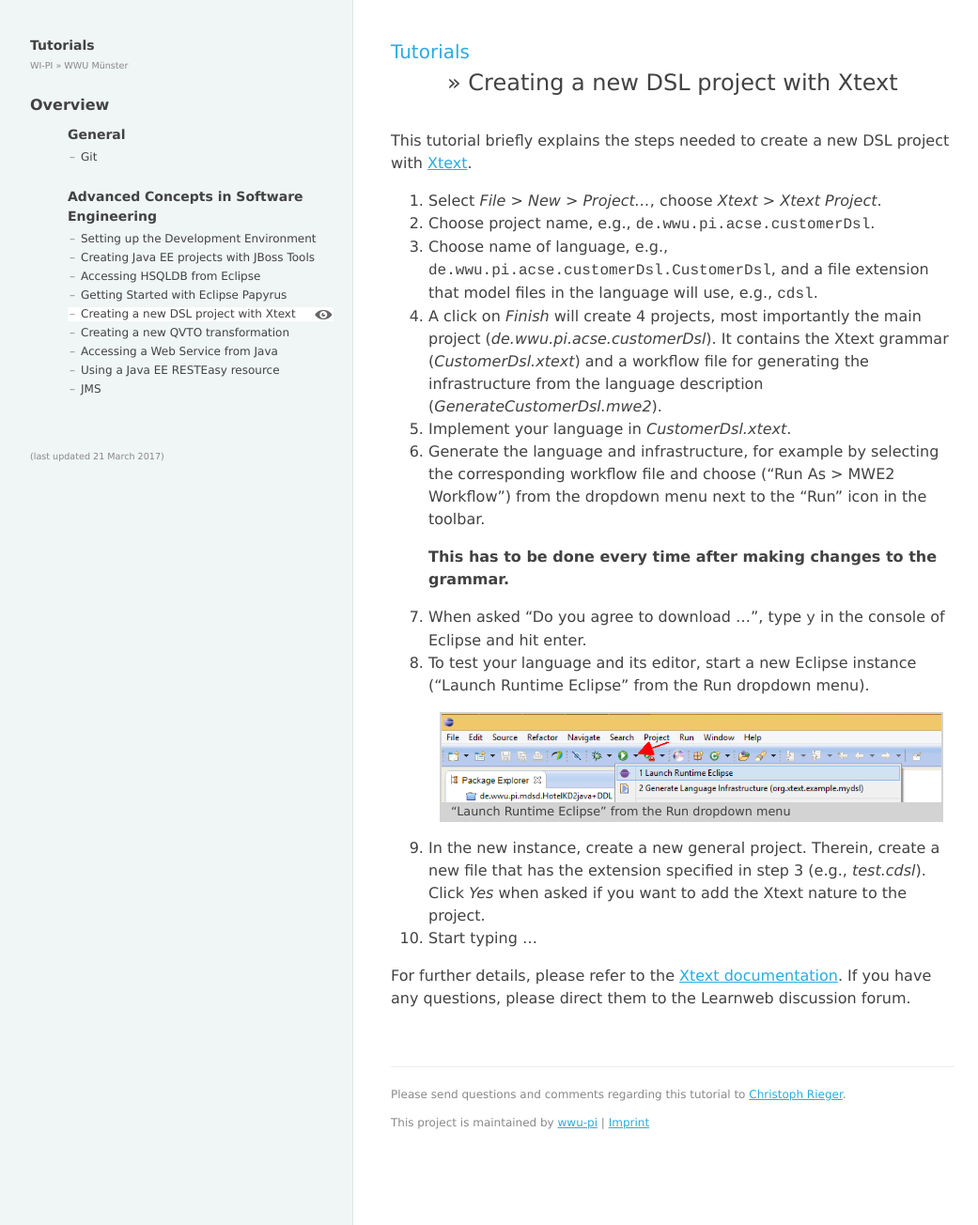
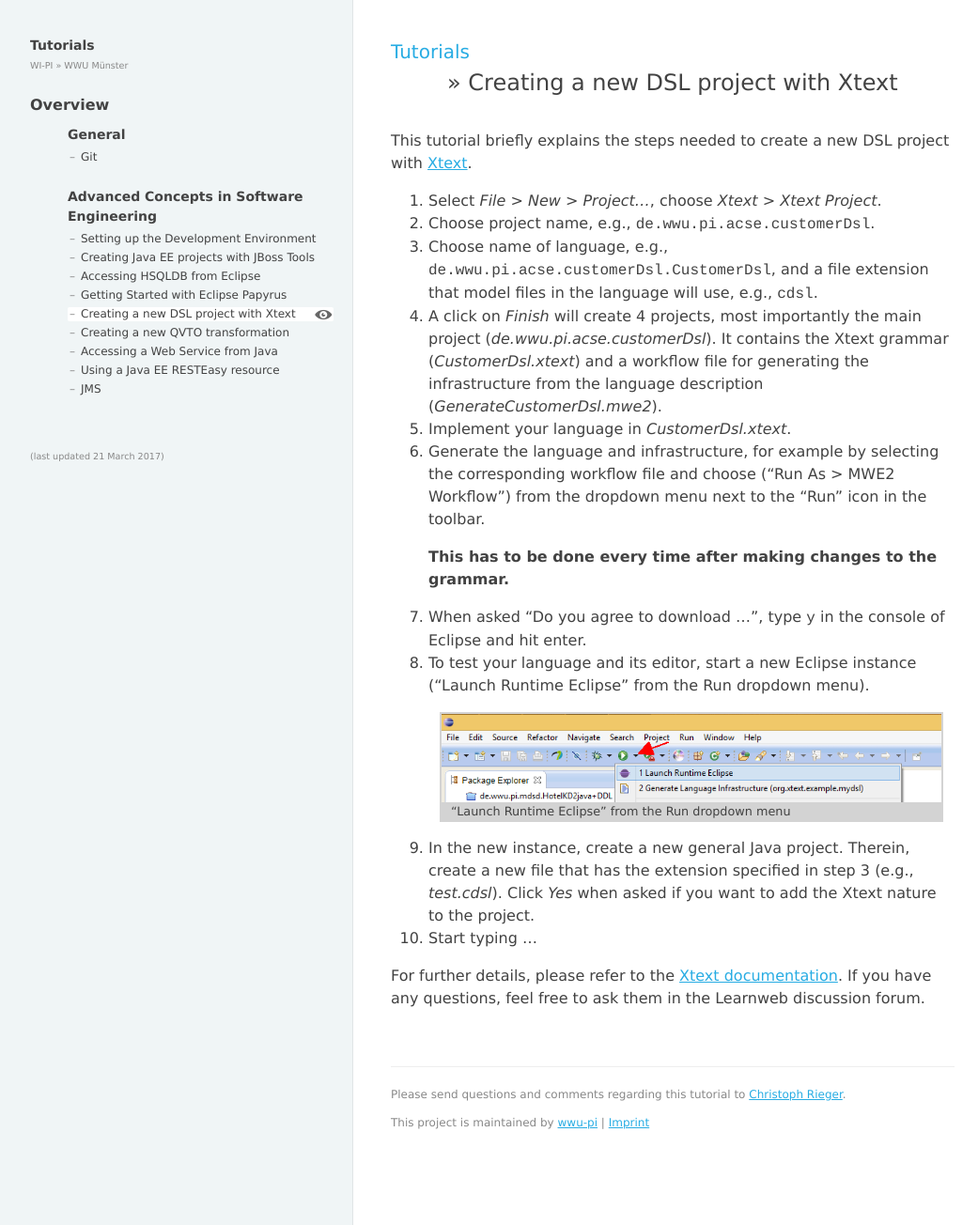
Before and after one commit to wwu-pi/tutorials, a Jekyll site: the page built from lectures/acse/050_Xtext.md, in a window 1280 px wide and 1304 px high. Shown: the whole window at 94% size, without its empty margins (8-1049 px from the left). Built offline with Jekyll 4.4.1, drawn with Linux system fonts in a browser that asks for light colours.

Commit message:
Update tutorial 050

```diff
--- a/lectures/acse/050_Xtext.md
+++ b/lectures/acse/050_Xtext.md
@@ -20,9 +20,9 @@ This tutorial briefly explains the steps needed to create a new DSL project with
     ![Launch Runtime Eclipse](images/LaunchRuntimeEclipse.png)
     "Launch Runtime Eclipse" from the Run dropdown menu
 
-1. In the new instance, create a new general project.
+1. In the new instance, create a new general Java project.
    Therein, create a new file that has the extension specified in step 3 (e.g., *test.cdsl*).
    Click *Yes* when asked if you want to add the Xtext nature to the project.
 1. Start typing ...
 
-For further details, please refer to the [Xtext documentation](http://www.eclipse.org/Xtext/documentation.html). If you have any questions, please direct them to the Learnweb discussion forum.
+For further details, please refer to the [Xtext documentation](http://www.eclipse.org/Xtext/documentation/). If you have any questions, feel free to ask them in the Learnweb discussion forum.
```
